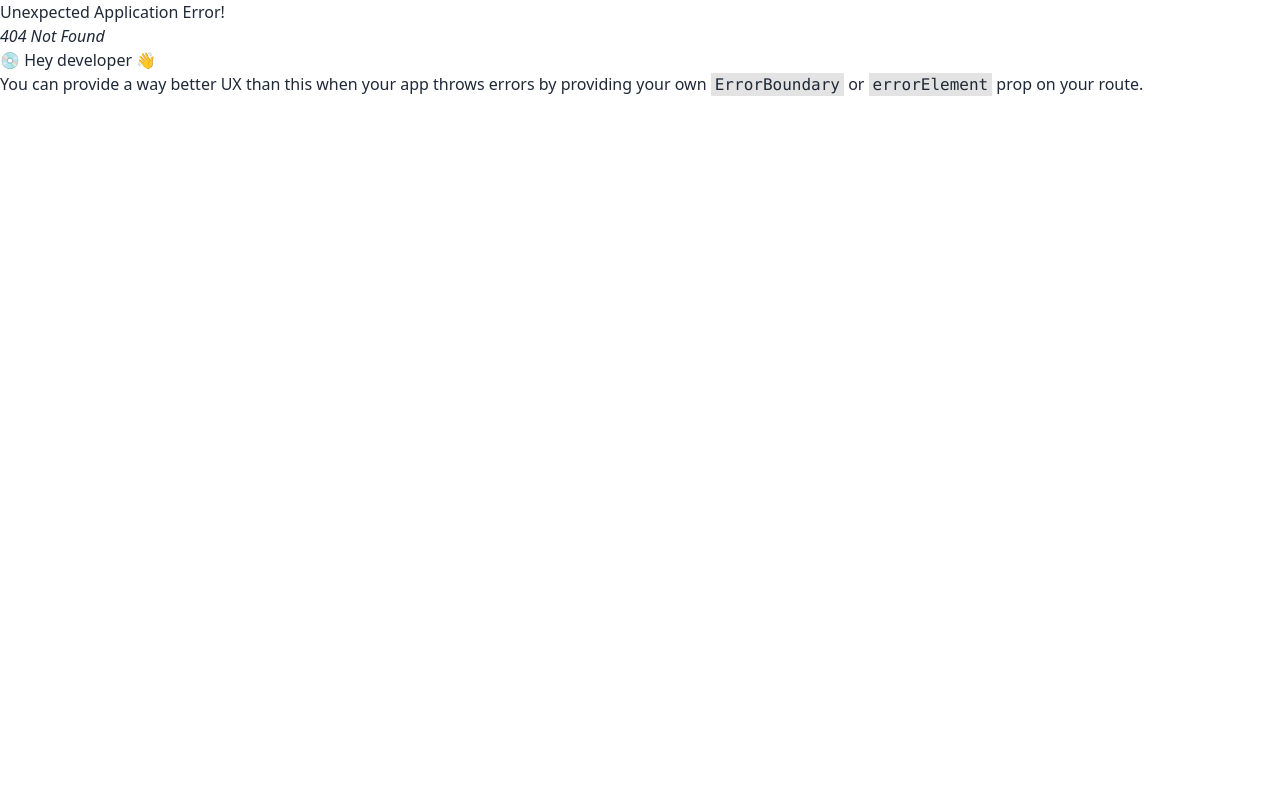
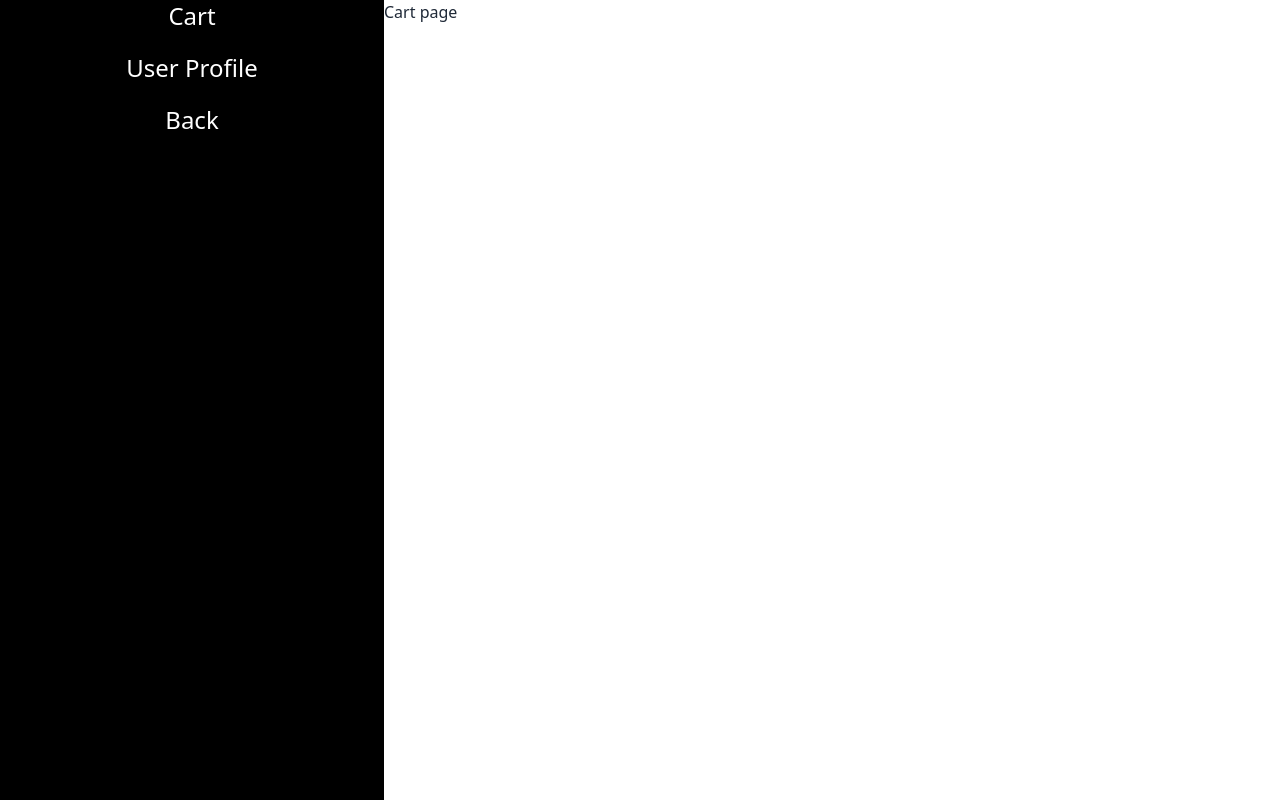
Before and after one commit to Tabassummoon/restaurant, a React app: page /dashboard/cart in a window 1280 px wide. Before the commit this address had no page. Built offline with nearby package versions, Linux system fonts and the light colour scheme; the HTML template or start-up script is replaced by a standard one.

Commit message:
new commit

```diff
--- /dev/null
+++ b/src/Layout/DashBoard.jsx
@@ -0,0 +1,18 @@
+import { Link, Outlet } from "react-router-dom";
+
+const DashBoard = () => {
+  return (
+    <div className="flex">
+        <div className="w-96 text-center bg-black h-screen flex flex-col gap-5">
+      <Link className="text-white text-2xl"to="cart">Cart</Link>
+      <Link className="text-white text-2xl"to="user profile">User Profile</Link>
+      <Link className="text-white text-2xl"to="/">Back</Link>
+    </div>
+    <div>
+        <Outlet></Outlet>
+    </div>
+    </div>
+  );
+};
+
+export default DashBoard;
--- /dev/null
+++ b/src/pages/dashboard/cart/Cart.jsx
@@ -0,0 +1,10 @@
+
+const Cart = () => {
+  return (
+    <div>
+      Cart page
+    </div>
+  );
+};
+
+export default Cart;
--- /dev/null
+++ b/src/pages/dashboard/userProfile/UserProfine.jsx
@@ -0,0 +1,10 @@
+
+const UserProfine = () => {
+  return (
+    <div>
+      user profile information
+    </div>
+  );
+};
+
+export default UserProfine;
--- a/src/pages/shared/Navbar.jsx
+++ b/src/pages/shared/Navbar.jsx
@@ -8,6 +8,7 @@ const Navbar = () => {
       <Link to="/contact">Contact Us</Link>
       <Link to="/ourMenu">Our Menu</Link>
       <Link to="/ourShop">Our Shop</Link>
+      <Link to="/dashboard">DashBoard</Link>
       <Link to="/login">Login</Link>
 
     </div>
```
Also changed, not shown: src/Routes/Routes.jsx (+17 -1 lines).
